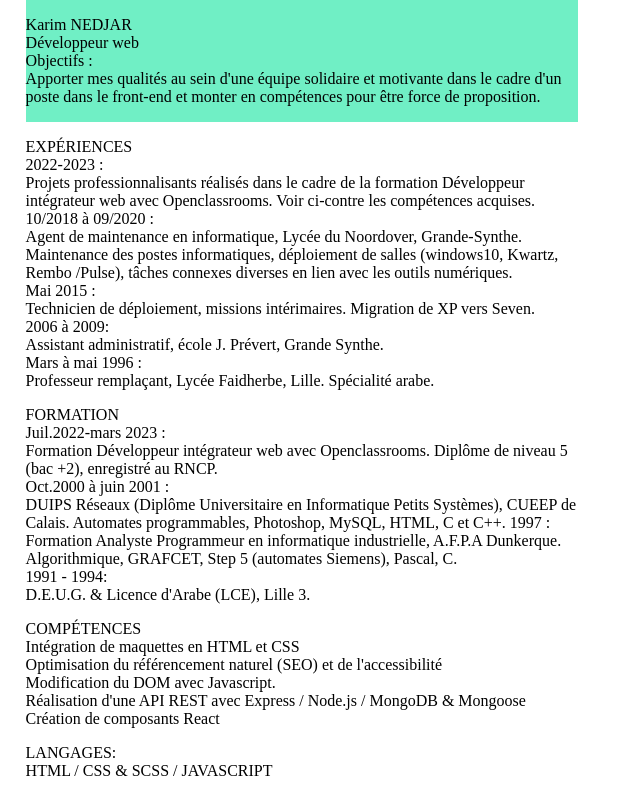
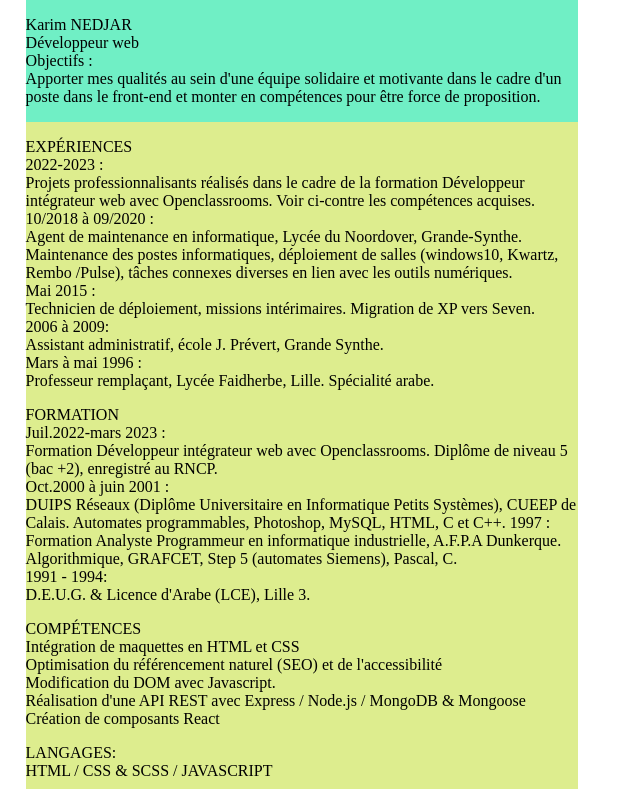
Before and after one commit to Karim-NEDJAR/Karim-NEDJAR.github.io, a plain HTML site: page index.html in a window 1280 px wide. Shown: the top 789 px of the page, without its empty margins (0-640 px from the left). Drawn offline with Linux system fonts and the light colour scheme.

Commit message:
bgcolor bas

```diff
--- a/style.css
+++ b/style.css
@@ -65,6 +65,7 @@ a{
 .bas {
     flex-flow: column wrap-reverse;
     width: 100%;
+    background-color: rgb(221, 237, 142);
 
 }
 
```
